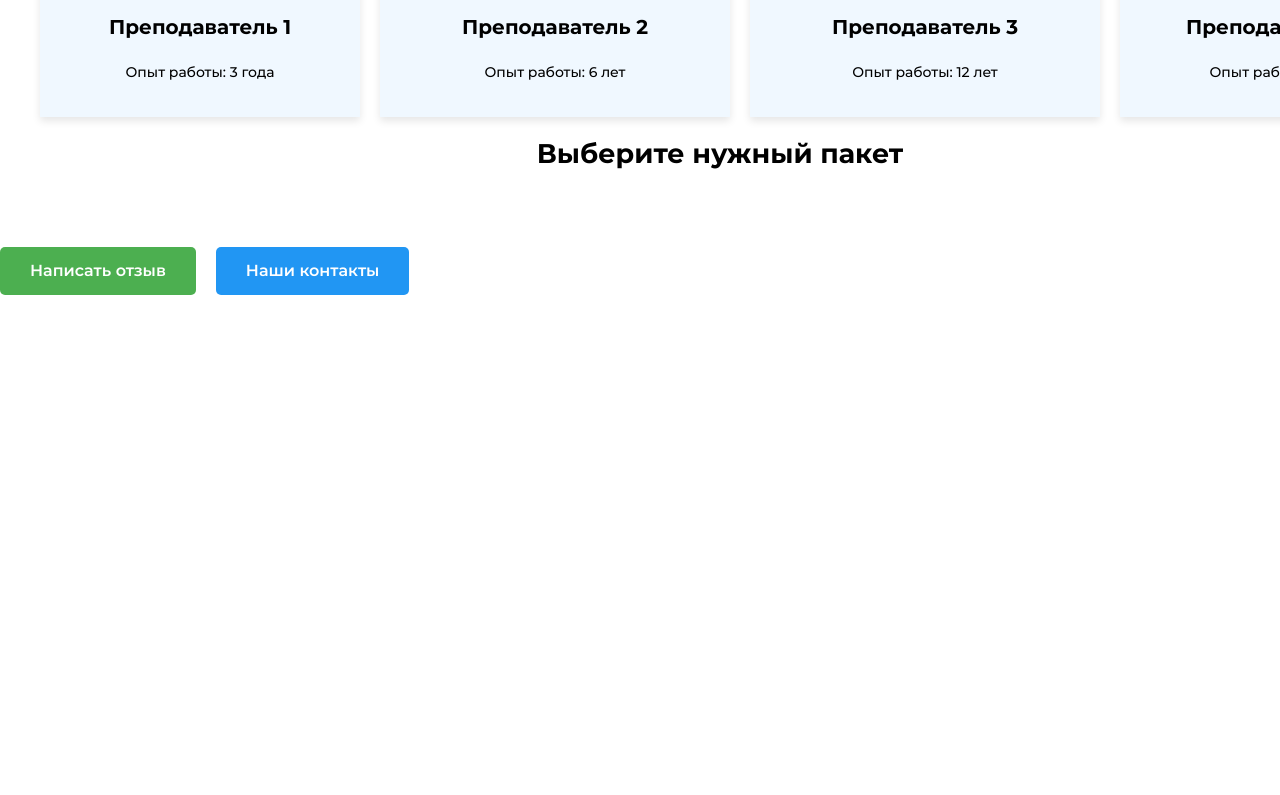
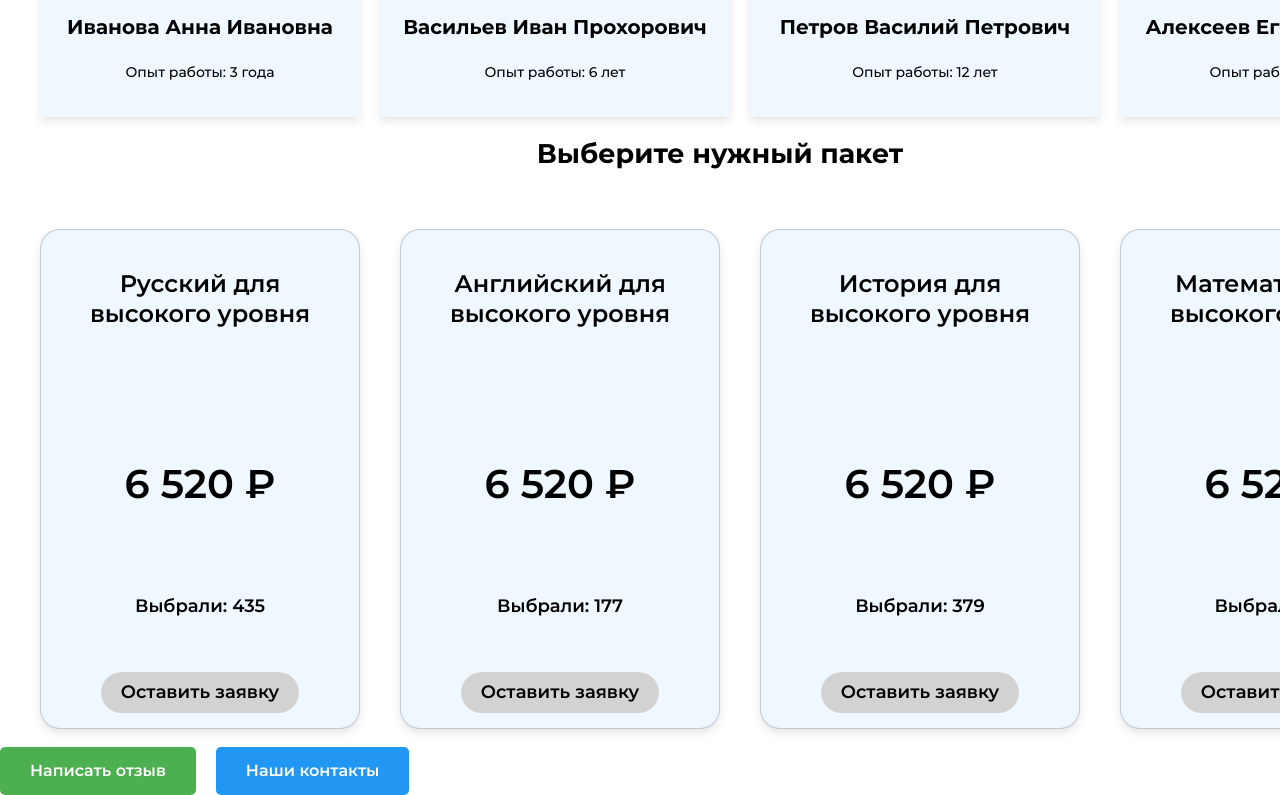
Before and after one commit to Marat12345643/project_konakov, a plain HTML site: page courses.html in a window 1280 px wide. Shown: the part 1264-2059 px from the top of the page. Before the commit the page ends 1559 px from the top, so only its background shows below. Drawn offline with Linux system fonts and the light colour scheme.

Commit message:
Add files via upload

```diff
--- a/scripts/script.js
+++ b/scripts/script.js
@@ -4,10 +4,14 @@ document.addEventListener("DOMContentLoaded", () => {
     console.log('Скрипт отработал корректно')
 });
 
-document.getElementById('footer__button').addEventListener('click', function() {
-    document.getElementById('interactive-button').innerText = "Спасибо за то, что уделили свое внимание!";
-    console.log('Скрипт отработал корректно')
-});
+const footer__button = document.getElementById('footer__button'); //ищем элемент с id="footer__button"
+if (footer__button) { // если нашли
+    //добавляем на него событие обработки клика
+    footer__button.addEventListener('click', function() {
+        document.getElementById('interactive-button').innerText = "Спасибо за то, что уделили свое внимание!";
+        console.log('Скрипт отработал корректно')
+    });
+}//конец
 
 document.addEventListener('DOMContentLoaded', () => {
 
@@ -113,23 +117,30 @@ document.addEventListener('DOMContentLoaded', function() {
 
 
 //Запись на занятие
-document.getElementById('openFormButton').addEventListener('click', function() {
+const openFormButton = document.getElementById('openFormButton'); //ищем элемент с id="openFormButton"
+if (openFormButton) { // если нашли
+    //добавляем на него событие обработки клика
+    openFormButton.addEventListener('click', function() {
     document.getElementById('registrationForm').style.display = 'block';
 });
 
 document.getElementById('closeButton').addEventListener('click', function() {
     document.getElementById('registrationForm').style.display = 'none';
 });
+}
 
 // Обработка отправки формы
-document.getElementById('form').addEventListener('submit', function(event) {
+const form = document.getElementById('form'); //ищем элемент с id="form"
+if (form) { // если нашли
+    //добавляем на него событие обработки клика
+    form.addEventListener('submit', function(event) {
     event.preventDefault(); // Предотвращаем стандартное поведение формы
     const phone = document.getElementById('phone').value;
     const email = document.getElementById('email').value;
 
     alert(`Вы успешно записались на занятие!\n Телефон: ${phone}\n Электронная почта: ${email}`);
     document.getElementById('registrationForm').style.display = 'none'; // Закрываем форму после успеха
-});
+});}
 
 // Закрытие модального окна при клике вне его
 window.onclick = function(event) {
@@ -146,7 +157,7 @@ const cardsContainer = document.querySelector('.cards');
 
 if (cardsContainer) {
 
-    const dataTitleCards = ['Анна', 'Иван', 'Василий', 'Геннадий'];
+    const dataTitleCards = ['Иванова Анна Ивановна', ' Васильев Иван Прохорович', 'Петров Василий Петрович', 'Алексеев Егор Егорович'];
 
     const titleCards = cardsContainer.querySelectorAll('.teachers__name');
 
@@ -225,21 +236,27 @@ if (cardsPrice) {
 
     const cardsPriceData = {
         price1: {
-            level: '– PRO –',
-            price: '12 000 ₽',
-            description: 'УМК по робототетхнике и программированию',
+            level: 'Русский для высокого уровня',
+            price: '6 520 ₽',
+            description: 'Выбрали: 435',
             button: 'Оставить заявку'
         },
         price2: {
-            level: '– POBO –',
-            price: '15 000 ₽',
-            description: 'УМК по робототетхнике',
+            level: 'Английский для высокого уровня',
+            price: '6 520 ₽',
+            description: 'Выбрали: 177',
             button: 'Оставить заявку'
         },
         price3: {
-            level: '– PROG –',
-            price: '10 000 ₽',
-            description: 'УМК по программированию',
+            level: 'История для высокого уровня',
+            price: '6 520 ₽',
+            description: 'Выбрали: 379',
+            button: 'Оставить заявку'
+        },
+        price4: {
+            level: 'Математика для высокого уровня',
+            price: '6 520 ₽',
+            description: 'Выбрали: 798',
             button: 'Оставить заявку'
         }
     }
--- a/styles/main.css
+++ b/styles/main.css
@@ -343,13 +343,13 @@ text-align: center;
 
 .price__level {
   font-weight: 600; /*толщина шрифта */
-  font-size: 30px; /*размер текста тарифа*/
+  font-size: 24px; /*размер текста тарифа*/
 }
 
 .price__price {
   margin-top: 83px; /*отступ сверху*/
   font-weight: 600; /*толщина шрифта */
-  font-size: 50px; /*размер текста цены*/
+  font-size: 40px; /*размер текста цены*/
 }
 
 .price_list {
@@ -360,3 +360,49 @@ text-align: center;
   justify-content: space-around;
   column-gap: 20px;
 }
+
+
+.price__item {
+  width: 350px;
+  padding: 15px;
+  background-color: aliceblue;
+  color: black;
+  box-shadow: 1px 2px 20px 5px #d7d7d7;
+
+  display: flex;
+  flex-direction: column;
+  text-align: center;
+}
+.price__item {
+  box-shadow: 0 4px 8px rgba(0, 0, 0, 0.1);
+  transition: transform 0.3s ease, box-shadow 0.3s ease;
+  text-align: center;
+}
+.price__item:hover {
+  transform: translateY(-10px);
+  box-shadow: 0 8px 16px rgba(0, 0, 0, 0.2);
+}
+
+
+.price__button {
+  background-color: rgb(210, 210, 210);
+  color: rgb(0, 0, 0);
+  border: none;
+  padding: 10px 20px;
+  cursor: pointer;
+  transition: background-color 0.3s;
+
+  border-radius: 60px;
+}
+
+.price__button:hover {
+  background-color: rgb(62, 120, 167);
+}
+
+.price__button:active {
+  background-color: #ffffff;
+}
+
+.price__button:focus {
+  outline: 2px solid #ffffff;
+}
--- a/styles/media.css
+++ b/styles/media.css
@@ -25,13 +25,18 @@
         display: flex;
         padding: 0;
         margin: 10px;
-    }
+       }
         .menu__link {
             padding: auto;
             white-space: nowrap;
             padding: 5px;
             margin-right: 0;
-    }
+        }
+        .price__list {
+            flex-wrap: wrap;
+            justify-content: space-evenly;
+            gap: 20px;
+           }
 
 
 }
```
Also changed, not shown: courses.html (+15 -9 lines), index.html (+4 -4 lines).
